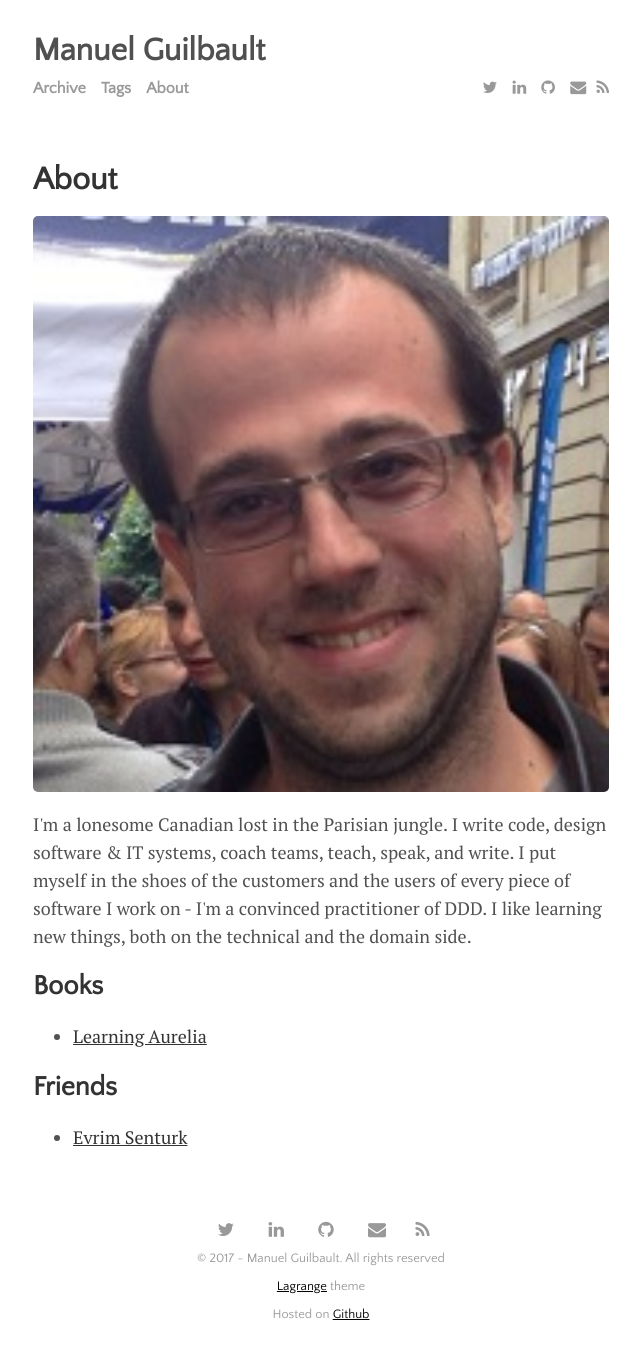
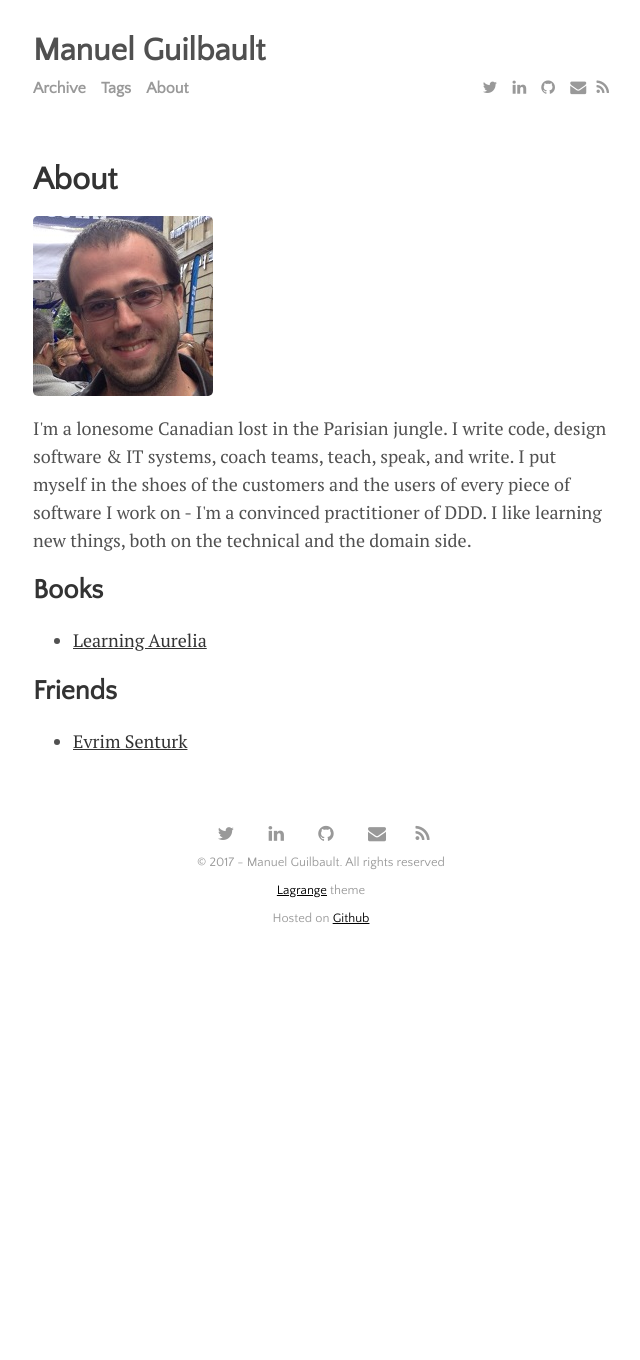
Before and after one commit to manuel-guilbault/manuel-guilbault.github.io, a Jekyll site: the page built from about.html, in a window 1280 px wide. Shown: the whole page, without its empty margins (319-959 px from the left). Built offline with Jekyll 4.4.1, drawn with Linux system fonts in a browser that asks for light colours; nearby versions of some CDN libraries; after the commit the page ends 964 px from its top, so only the background shows below that.

Commit message:
Fix picture width in about page

```diff
--- a/about.html
+++ b/about.html
@@ -3,7 +3,7 @@ layout: page
 title: About
 ---
 
-<img src="{{ site.baseurl }}/images/my-face.jpg" alt="My face">
+<img src="{{ site.baseurl }}/images/my-face.jpg" alt="My face" class="auto">
 <p>
   I'm a lonesome Canadian lost in the Parisian jungle. I write code, design software & IT systems,
   coach teams, teach, speak, and write. I put myself in the shoes of the customers and the users
--- a/css/main.css
+++ b/css/main.css
@@ -48,6 +48,10 @@ img {
   width: 100%;
   height: auto;
   border-radius: 5px;
+}
+
+img.auto {
+  width: auto;
 }
 
 /*
```
